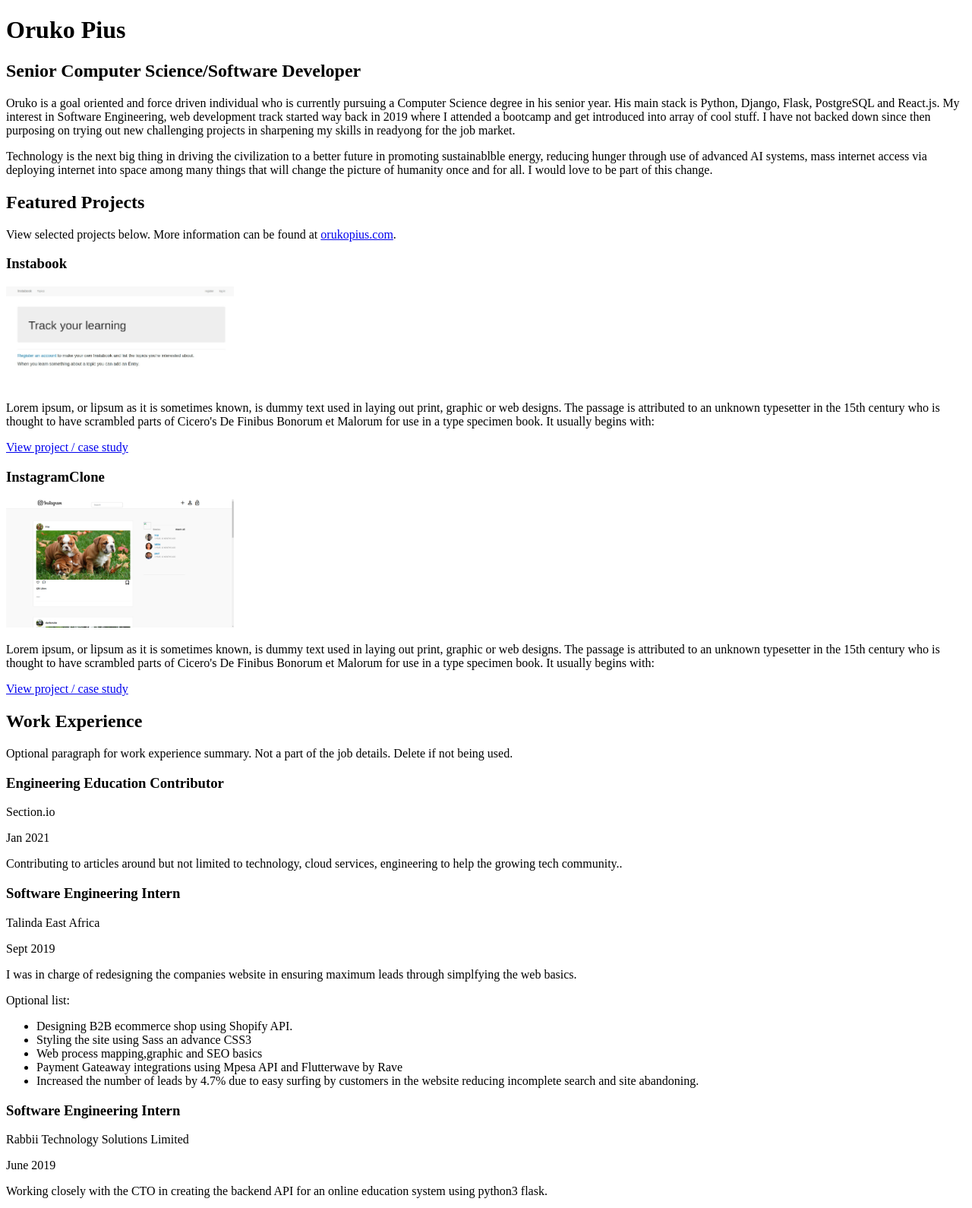
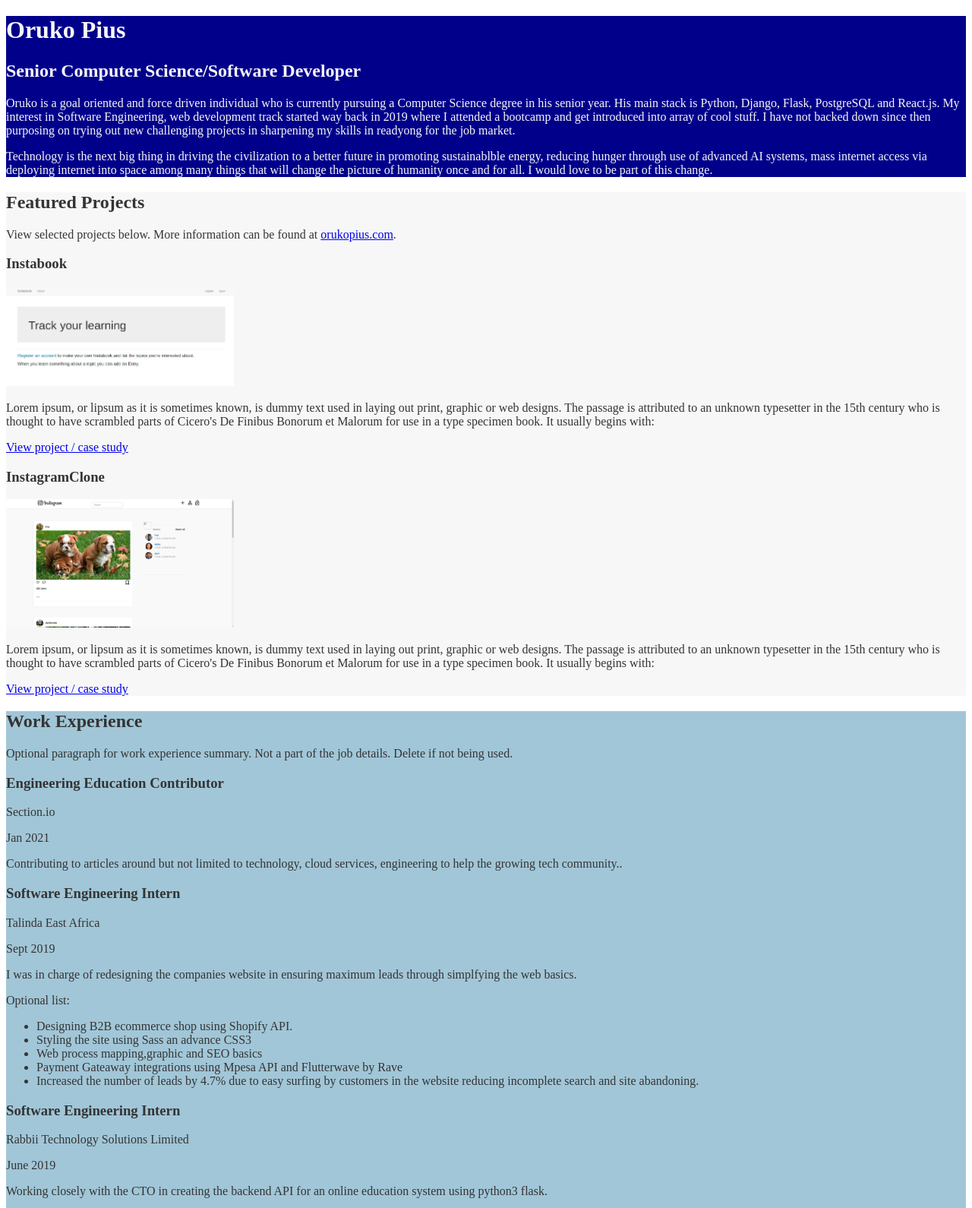
Before and after one commit to OkothPius/oruko_site, a plain HTML site: page index.html in a window 1280 px wide. Shown: the top 1590 px of the page at 76% size. Drawn offline with Linux system fonts and the light colour scheme.

Commit message:
feat: add styels

```diff
--- a/css/styles.css
+++ b/css/styles.css
@@ -1,3 +1,43 @@
+
+/* Global Styles
+===============================*/
+body {
+    color: #343434;
+}
 img {
     width: 300px;
 }
+
+/* Profile
+===============================*/
+header {
+    background: darkblue;
+    color: #f7f7f7;
+}
+
+
+/* Projects
+===============================*/
+.projects {
+    background: #f7f7f7;
+}
+
+
+
+/* Work Experience
+===============================*/
+.work {
+    background: #a1c6d7;
+}
+
+
+/* Education
+===============================*/
+
+
+/* Contact Info
+===============================*/
+footer {
+    background: #343434;
+    color: #f7f7f7;
+}
```
